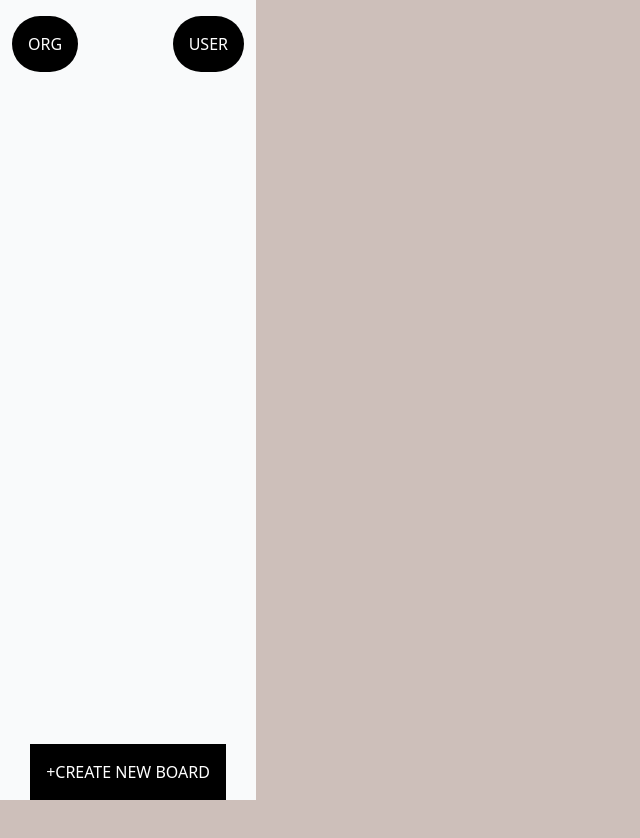
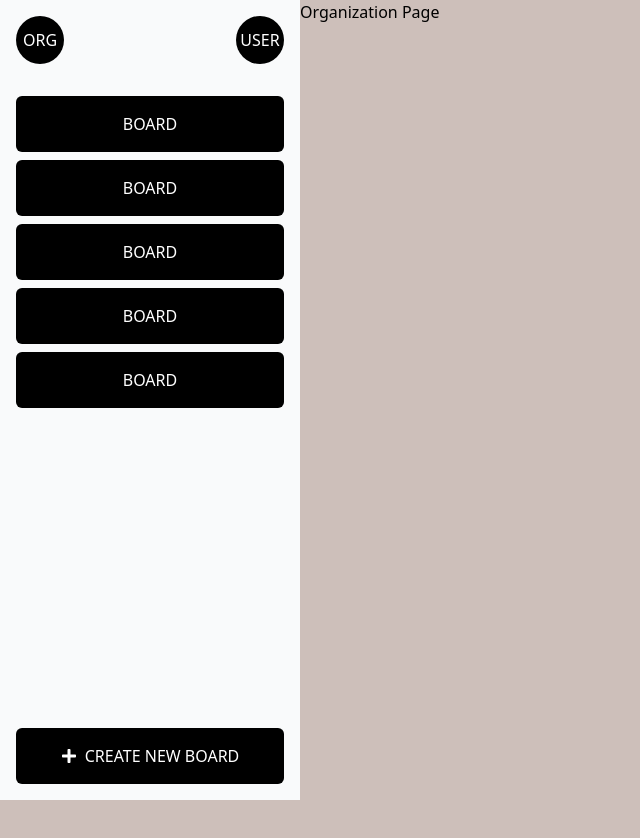
Before and after one commit to anicmarko9/scrum-board, a Next.js app: page /organization in a window 1280 px wide. Shown: the top 838 px of the page, without its empty margins (0-640 px from the left). Before the commit the page ends 800 px from the top, so only its background shows below. Built offline with nearby package versions, Linux system fonts and the light colour scheme.

Commit message:
refactor: SideMenu.tsx

```diff
--- a/package.json
+++ b/package.json
@@ -28,6 +28,7 @@
     "next-auth": "^4.23.2",
     "react": "^18",
     "react-dom": "^18",
+    "react-icons": "^4.11.0",
     "superjson": "^1.13.3",
     "zod": "^3.22.4"
   },
--- a/src/app/organization/layout.tsx
+++ b/src/app/organization/layout.tsx
@@ -8,7 +8,7 @@ export default function OrganizationLayout({
   children: ReactNode;
 }): JSX.Element {
   return (
-    <main>
+    <main className='flex h-[2000px]'>
       <SideMenu />
       {children}
     </main>
--- a/src/app/organization/page.tsx
+++ b/src/app/organization/page.tsx
@@ -1,3 +1,7 @@
 export default function Organization(): JSX.Element {
-  return <h1>Organization Page</h1>;
+  return (
+    <section>
+      <h1>Organization Page</h1>
+    </section>
+  );
 }
--- a/src/app/page.tsx
+++ b/src/app/page.tsx
@@ -4,7 +4,7 @@ import Layout from '@Layout/Layout';
 export default function Home(): JSX.Element {
   return (
     <Layout>
-      <SideMenu />
+      <h1>Home Page</h1>
     </Layout>
   );
 }
--- a/src/components/layout/SideMenu.tsx
+++ b/src/components/layout/SideMenu.tsx
@@ -1,59 +1,43 @@
-'use client';
-import { useState } from 'react';
+import Link from 'next/link';
+import { FaPlus } from 'react-icons/fa';
 
 export default function SideMenu(): JSX.Element {
-  const [isSidebarOpen, setIsSidebarOpen] = useState(false);
   return (
-    <div>
-      <button
-        onClick={() => setIsSidebarOpen(!isSidebarOpen)}
-        data-drawer-target='sidebar-multi-level-sidebar'
-        data-drawer-toggle='sidebar-multi-level-sidebar'
-        aria-controls='sidebar-multi-level-sidebar'
-        type='button'
-        className='ml-3 mt-2 inline-flex items-center rounded-lg p-2 text-sm text-gray-500 hover:bg-gray-100 focus:outline-none focus:ring-2 focus:ring-gray-200 dark:text-gray-400 dark:hover:bg-gray-700 dark:focus:ring-gray-600 sm:hidden'
-      >
-        <span className='sr-only'>Open sidebar</span>
-        <svg
-          className='h-6 w-6'
-          aria-hidden='true'
-          fill='currentColor'
-          viewBox='0 0 20 20'
-          xmlns='http://www.w3.org/2000/svg'
+    <aside className='sticky left-0 top-0 flex h-screen w-[200px] flex-col bg-gray-50 p-4 lg:w-[300px]'>
+      <nav className='flex w-full items-center justify-between text-xs lg:text-base'>
+        <Link
+          href='/organization'
+          className='flex h-12 w-12 items-center justify-center rounded-full bg-black uppercase text-white'
         >
-          <path
-            clipRule='evenodd'
-            fillRule='evenodd'
-            d='M2 4.75A.75.75 0 012.75 4h14.5a.75.75 0 010 1.5H2.75A.75.75 0 012 4.75zm0 10.5a.75.75 0 01.75-.75h7.5a.75.75 0 010 1.5h-7.5a.75.75 0 01-.75-.75zM2 10a.75.75 0 01.75-.75h14.5a.75.75 0 010 1.5H2.75A.75.75 0 012 10z'
-          ></path>
-        </svg>
+          Org
+        </Link>
+        <Link
+          href='/me'
+          className='flex h-12 w-12 items-center justify-center rounded-full bg-black uppercase text-white'
+        >
+          User
+        </Link>
+      </nav>
+      <ul className='flex w-full flex-col items-center justify-center space-y-2 py-8 text-xs uppercase text-white lg:text-base'>
+        <li className='flex w-full items-center justify-center rounded-md bg-black p-4'>
+          Board
+        </li>
+        <li className='flex w-full items-center justify-center rounded-md bg-black p-4'>
+          Board
+        </li>
+        <li className='flex w-full items-center justify-center rounded-md bg-black p-4'>
+          Board
+        </li>
+        <li className='flex w-full items-center justify-center rounded-md bg-black p-4'>
+          Board
+        </li>
+        <li className='flex w-full items-center justify-center rounded-md bg-black p-4'>
+          Board
+        </li>
+      </ul>
+      <button className='mt-auto flex w-full items-center justify-center gap-2 rounded-md bg-black p-4 text-xs uppercase text-white lg:text-base'>
+        <FaPlus /> Create New Board
       </button>
-
-      <aside
-        id='sidebar-multi-level-sidebar'
-        className={`fixed left-0 top-0 z-40 h-screen w-64 transition-transform sm:translate-x-0 ${
-          isSidebarOpen ? '-translate-x-0' : '-translate-x-full'
-        }`}
-        aria-label='Sidebar'
-      >
-        <div className='h-full overflow-y-auto bg-gray-50 px-3 py-4 dark:bg-white'>
-          <ul className='space-y-2 font-medium'>
-            <li className='flex items-center justify-between'>
-              <button className='rounded-full bg-black p-4 text-white'>
-                ORG
-              </button>
-              <button className='rounded-full bg-black p-4 text-white'>
-                USER
-              </button>
-            </li>
-          </ul>
-          <div className='flex flex-col items-center justify-center'>
-            <button className='w-9/10 fixed bottom-0   bg-black p-4 text-white'>
-              +CREATE NEW BOARD
-            </button>
-          </div>
-        </div>
-      </aside>
-    </div>
+    </aside>
   );
 }
```
Also changed, not shown: 1 other file (tests, documents, lock files or other folders).
